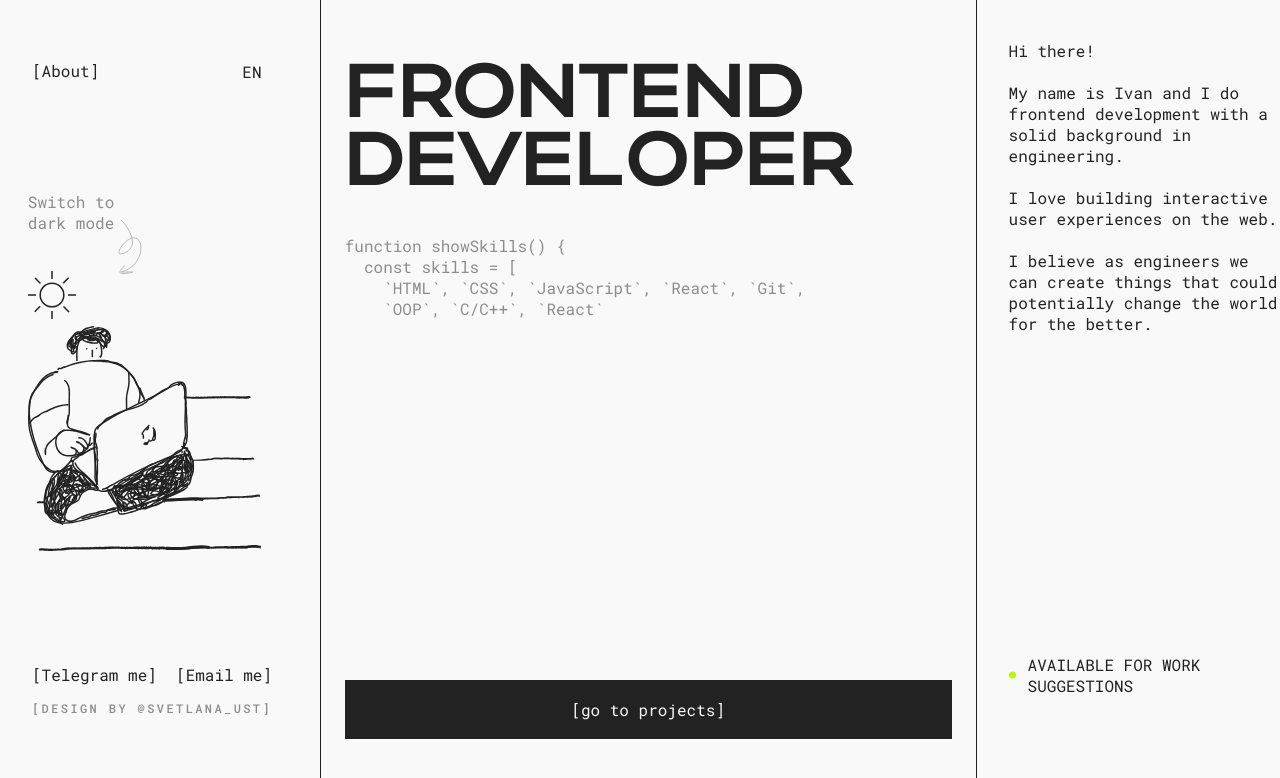
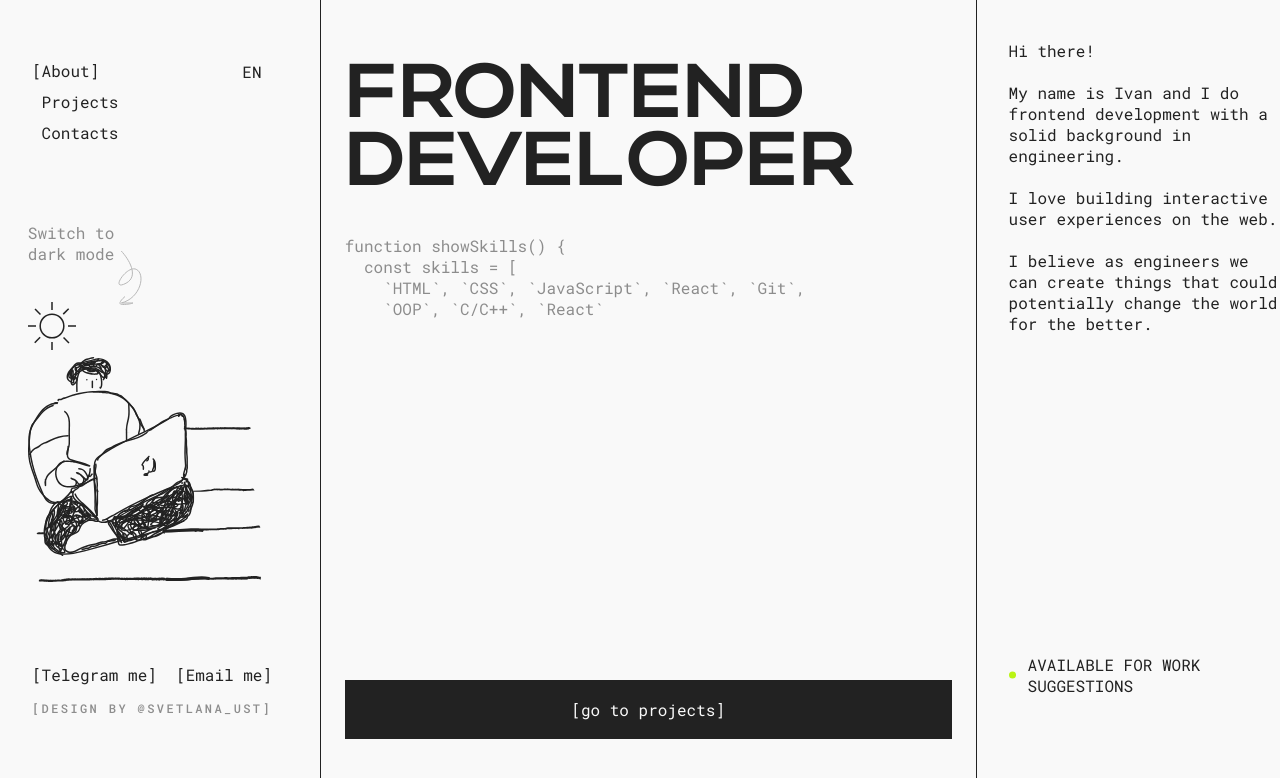
Before and after one commit to ivan-ust402/MP-portfolio, a React (Create React App) app: page / in a window 1280 px wide. Shown: the top 778 px of the page. Built offline with nearby package versions, Linux system fonts and the light colour scheme; a web font is replaced by a local one.

Commit message:
try to remove pulsation from navigation menu № 7

```diff
--- a/src/components/Navigation/Navigation.tsx
+++ b/src/components/Navigation/Navigation.tsx
@@ -24,12 +24,13 @@ export const Navigation = () => {
           {/* {t('components.leftSidebar.nav.about')} */}
           About
         </NavLink>
-        {/* <NavLink to='/projects' className={setActiveClassName} onClick={navHandler}>
-        {t('components.leftSidebar.nav.projects')}
+        <NavLink to='/projects' className={setActiveClassName} onClick={navHandler}>
+        {/* {t('components.leftSidebar.nav.projects')} */}
+          Projects
         </NavLink>
         <NavLink to='/contacts' className={setActiveClassName} onClick={navHandler}>
         {t('components.leftSidebar.nav.contacts')}
-        </NavLink> */}
+        </NavLink>
       </nav>
       <LanguageSelector />
     </div>
```
